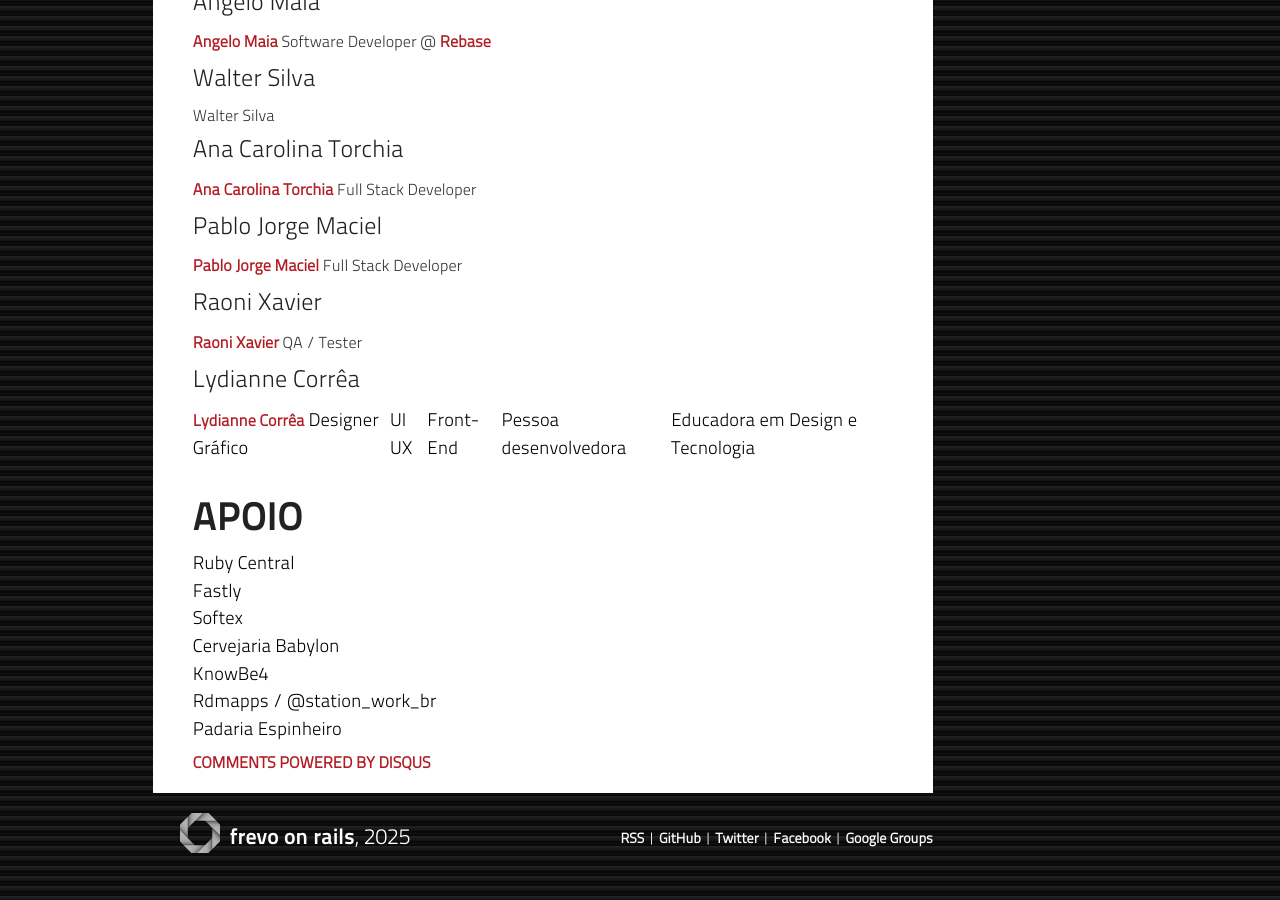
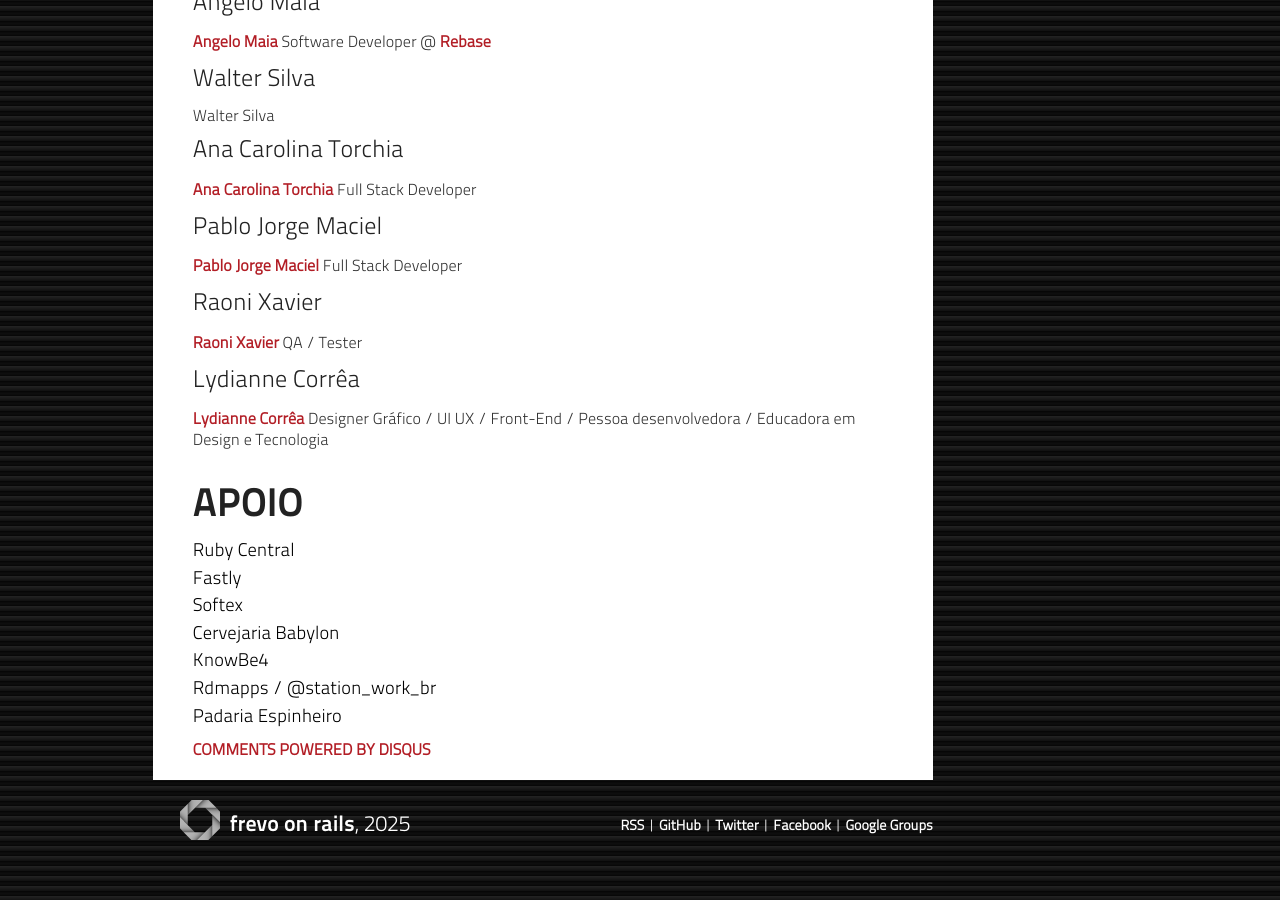
Before and after one commit to frevo-on-rails/frevo-on-rails.github.com, a Jekyll site: the page built from _posts/2025-08-21-encontro-de-agosto-2025.markdown, in a window 1280 px wide and 900 px high, scrolled down 1414 px. Built offline with Jekyll 4.4.1, drawn with Linux system fonts in a browser that asks for light colours; nearby versions of some CDN libraries; comment, search, counter and statistics services are not loaded.

Commit message:
fix format

```diff
--- a/_posts/2025-08-21-encontro-de-agosto-2025.markdown
+++ b/_posts/2025-08-21-encontro-de-agosto-2025.markdown
@@ -68,7 +68,7 @@
 
 ### Lydianne Corrêa
 
-[Lydianne Corrêa](https://www.linkedin.com/in/lydiannecorrea/) Designer Gráfico | UI UX | Front-End | Pessoa desenvolvedora | Educadora em Design e Tecnologia
+[Lydianne Corrêa](https://www.linkedin.com/in/lydiannecorrea/) Designer Gráfico / UI UX / Front-End / Pessoa desenvolvedora / Educadora em Design e Tecnologia
 
 ## Apoio
 
```
